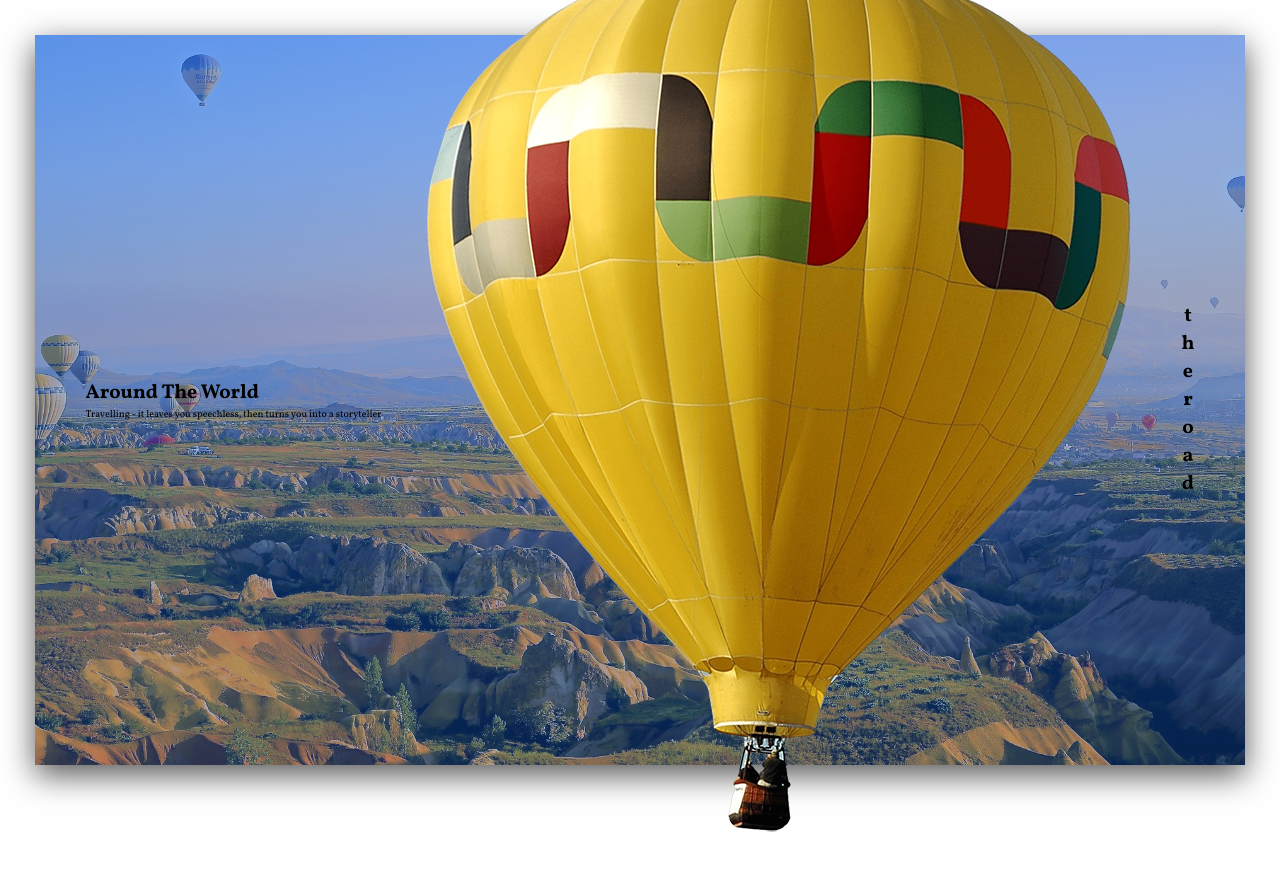
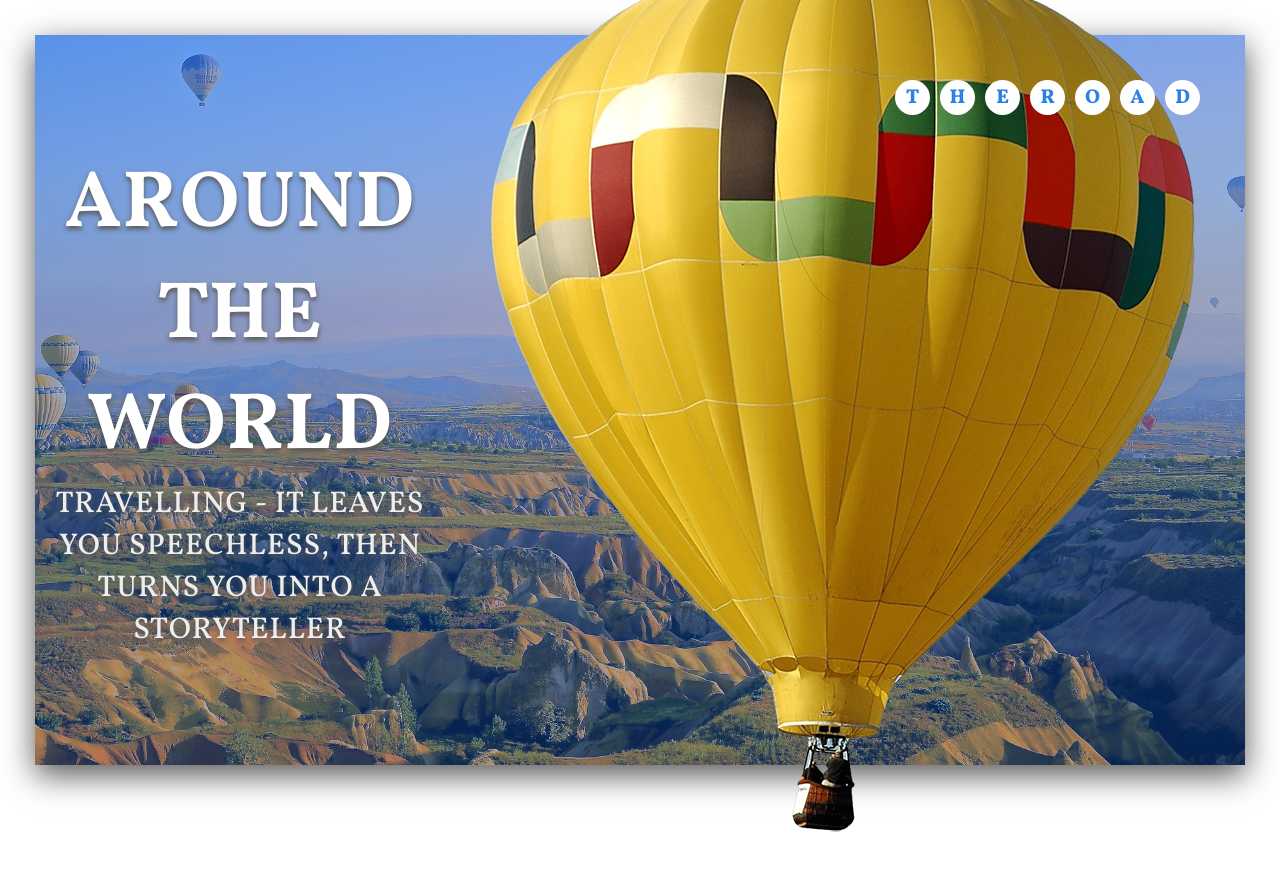
Before and after one commit to ANDREWAHN-UK/the-road, a plain HTML site: page index.html in a window 1280 px wide. Drawn offline with Linux system fonts and the light colour scheme.

Commit message:
style.css - adjusted styling so logo is horizontal

```diff
--- a/assets/style.css
+++ b/assets/style.css
@@ -1,4 +1,4 @@
-*{
+* {
     margin: 0;
     padding: 0;
     font-family: 'Vollkorn', serif;
@@ -8,7 +8,7 @@
     outline: none;
 }
 
-html{
+html {
     font-size: 62.5%;
 }
 
@@ -26,7 +26,7 @@ html{
     align-items: center;
 }
 
-.container{
+.container {
     background-color: var(--secondary-color);
     margin: 3.5rem;
     box-shadow: 0 1rem 3rem var(--grey-color);
@@ -35,6 +35,53 @@ html{
 .header {
     width: 100%;
     height: calc(100vh - 7rem);
-    background: linear-gradient(rgba(18,113,255,.5), rgba(18,113,255,.3)),url(images/header-bg.jpg) center no-repeat;
+    /* this puts a filter on the image */
+    background: linear-gradient(rgba(18, 113, 255, 0.5), rgba(18, 113, 255, 0.3)),
+      url(images/header-bg.jpg) center no-repeat;
     background-size: cover;
+    /* this affects the child elements */
+    position: relative;
+    perspective: 100rem;
   }
+
+  .header-text {
+    text-align: center;
+    text-transform: uppercase;
+    letter-spacing: 0.1rem;
+    text-shadow: 0 0.3rem 0.5rem var(--grey-color);
+  }
+
+  .heading {
+    font-size: 8rem;
+    color: var(--white-color);
+  }
+
+  .header-paragraph {
+    font-size: 3rem;
+    font-weight: 500;
+    color: var(--secondary-color);
+    max-width: 70rem;
+    margin: auto;
+  }
+
+  .logo {
+    position: absolute;
+    top: 4rem;
+    right: 4rem;
+  }
+
+  .logo h1 {
+    display: flex;
+  }
+
+  .logo h1 span {
+    font-size: 2rem;
+    font-weight: 900;
+    color: var(--primary-color);
+    text-transform: uppercase;
+    background-color: var(--white-color);
+    width: 3.5rem;
+    height: 3.5rem;
+    margin: 0.5rem;
+    border-radius: 50%;
+  }
```
Lines whose indentation alone changed are shown as unchanged.
